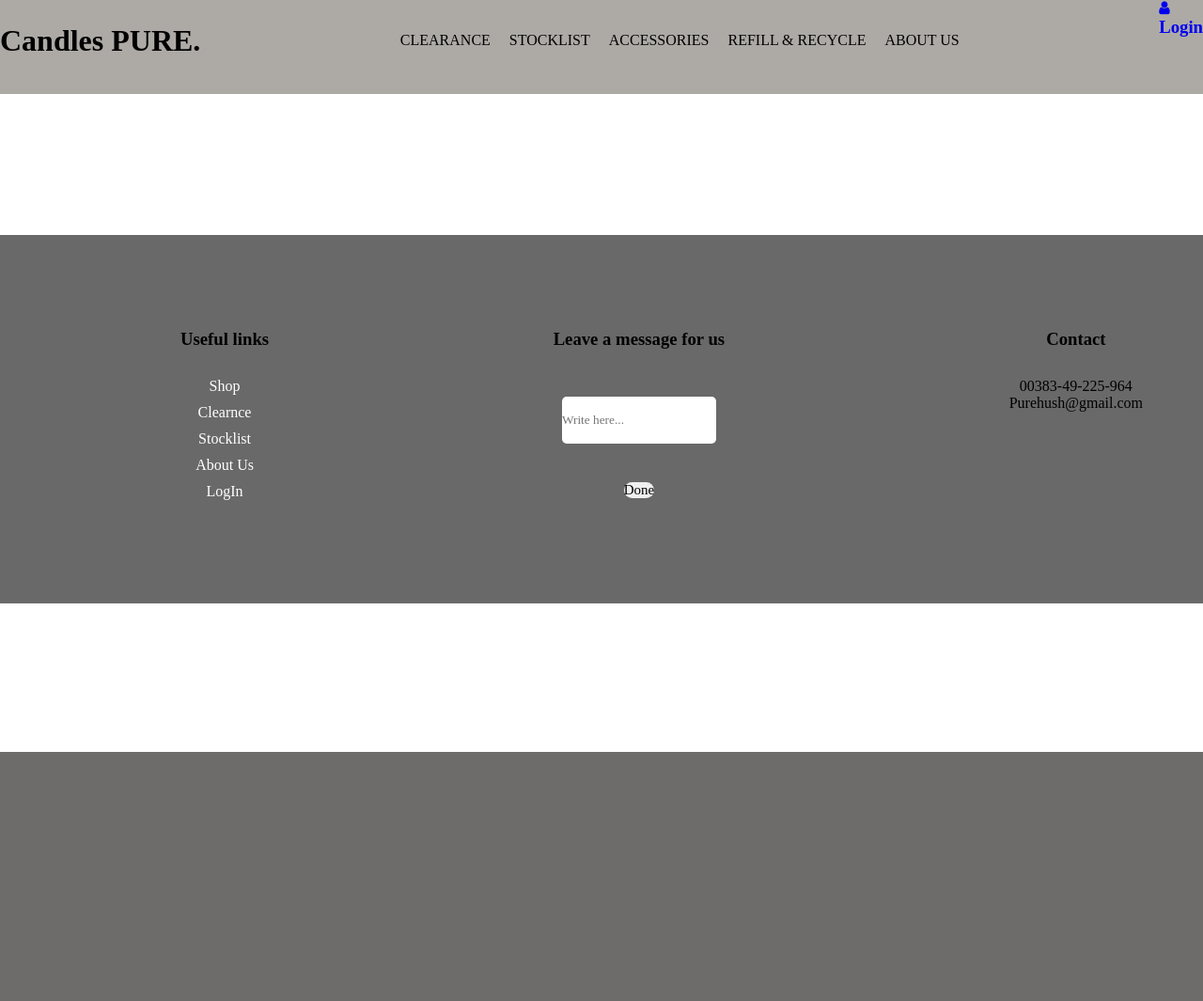
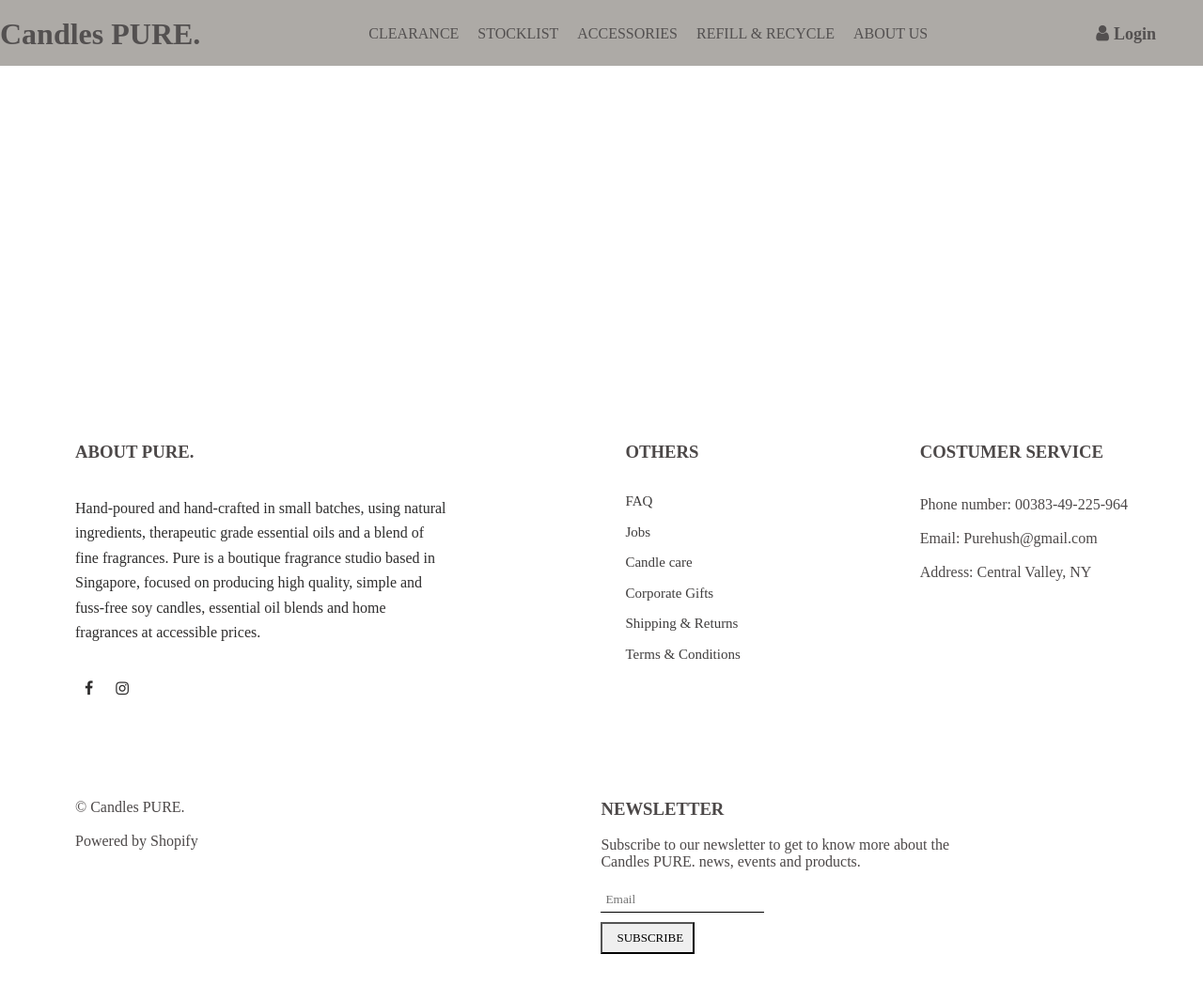
Before and after one commit to SumeaZ/Project, a PHP site: page /home.html in a window 1280 px wide; the page is wider, and only the part inside the window is pictured. Shown: that part at 94% size. Before the commit the page ends 800 px from the top of that part, so only its background shows below. Run offline with PHP 8.4, Linux system fonts and the light colour scheme.

Commit message:
i bona edhe do ndryshme ne footer

```diff
--- a/home.css
+++ b/home.css
@@ -8,23 +8,26 @@
 }
 header{
     width: 100%;
-    height: 100px;
+    height: 70px;
     background-color: rgb(173, 170, 166);
+    position: sticky;
+    top: 0;
+    color: rgb(83, 80, 80);
 }
+
 .heading{
     display: flex;
     flex-wrap: wrap;
     justify-content: space-between;
     flex-direction: row;
-
-
 }
 .name{
     display: flex;
     justify-content: center;
 }
 .name > h1 {
-    margin-top: 25px;
+    margin-top: 18px;
+    color: rgb(83, 80, 80);
 
 }
 
@@ -32,63 +35,152 @@
     display: flex;
     justify-content: space-between;
     flex-wrap: wrap;
-    margin-top: 34px;
+    margin-top: 27px;
 
 }
 
 .middle > ul > li > a{
     padding: 10px;
-    color: black;
+    color: rgb(83, 80, 80);
+}
+
+li a:hover{
+    border-bottom: 1px solid rgb(43, 42, 42);
+}
+
+.search{
+    display: flex;
+    justify-content: center;
+    margin-top: 26px;
+    margin-right: 50px;
+
+}
+.search a i{
+    color: rgb(83, 80, 80);
+    font-size: larger;
+    padding-right: 5px;
+
+}
+.search h3{
+    color: rgb(83, 80, 80);
+    font-size: large;
+    display: inline;
 }
 
 
-li a:hover{
-<<<<<<< HEAD
-    border-bottom: 1px solid rgb(0, 0, 0);
-=======
-    background-color: dimgray;
-    font-size: large;
+
+
+.footeri-1{
+    margin-top: 400px;
+    width: 100%;
+    /* background-color: dimgray; */
+    display: flex;
+    flex-wrap: wrap;
+
+    justify-content: space-between;
+    color: rgb(76, 72, 72);
+    text-align: center;
 
 }
-.footer{
-    margin-top: 150px;
-    width: 80%;
-    padding: 100px 15%;
-    background-color: dimgray;
-    display: flex;
-    justify-content: space-between;
-    font-family: Baskerville Old Face;
->>>>>>> 0e7f887b44a2986f0149eb26260ad40ecf4fc304
-    color: white;
+
+.col-1{
+    margin-left: 80px;
+    text-align: left;
+    color: rgb(76, 72, 72);
 }
 
-.footer div{
-    text-align: center;
-}
-.col-2{
-    flex-grow: 2;
-}
-
-.footer div h3 {
-    margin-bottom: 30px;
-}
-.col-1 a {
+.col-1 p {
     display: block;
     text-decoration: none;
     margin-bottom: 10px;
-    color: white;
+    color: rgb(46, 45, 45);
+    font-style: normal;
+    text-align: left;
+    line-height: 1.65;
 }
-form input {
-    margin-bottom: 40px;
-    margin-top: 20px;
-    border-radius: 5px;
-    height: 50px;
-    border: none;
-}
-form button {
-    border-radius: 40px;
-    border: none;
-    cursor: pointer;
-    font-size: 15px;
+.col-1 a{
+    padding: 10px;
+    color: rgb(46, 45, 45);
+    font-size: medium;
 
 }
+
+.col-2{
+    text-align: center;
+    margin-left: 80px;
+}
+.col-2 h3 {
+    margin-bottom: 30px;
+    text-align: left;
+
+}
+.col-2 p{
+    text-decoration: none;
+    margin-bottom: 10px;
+    color: rgb(63, 61, 61);
+    font-style: normal;
+    text-align: left;
+    line-height: 1.50;
+    font-size: 15px;
+}
+.col-2 p:hover {
+    color:rgb(0, 0, 0) ;
+}
+
+.col-3 {
+    text-align: left;
+    margin-right: 80px;
+    margin-left: 80px;
+}
+.col-3 p:hover {
+    color:rgb(0, 0, 0) ;
+}
+
+.footer-2{
+    display: flex;
+    flex-wrap: wrap;
+    justify-content: space-between;
+    text-align: center;
+    margin-top: 100px;
+    color: rgb(76, 72, 72);
+    margin-bottom: 50px;
+}
+.left{
+    margin-left: 80px;
+    text-align: left;
+    margin-bottom: 100px;
+}
+.left a{
+    color: rgb(76, 72, 72);
+}
+
+.right {
+    margin-right: 270px;
+    margin-left: 80px;
+
+}
+.right h3{
+    text-align: left;
+}
+.right p{
+    text-align: left;
+}
+.form{
+    text-align: left;
+}
+.email{
+    align-items: flex-start;
+    border: none;
+    border-bottom: 1px solid black;
+    margin-bottom: 5px;
+    padding: 5px 5px;
+}
+.sub{
+    appearance: none;
+    cursor: pointer;
+    width: 100px;
+    padding: 7px 15px;
+    margin-top: 5px;
+    font-size: small;
+
+}
--- a/home.html
+++ b/home.html
@@ -37,29 +37,83 @@
         </div>
     </header>
 
-    <div class="footer">
-        <div class="col-1">
-            <h3>Useful links</h3>
-            <a href="+">Shop</a>
-            <a href="+">Clearnce</a>
-            <a href="+">Stocklist</a>
-            <a href="+">About Us</a>
-            <a href="+">LogIn</a>
-        </div>
 
-        <div class="col-2">
-            <h3>Leave a message for us</h3>
-            <form >
-                <input type="text" placeholder="Write here..." required>
-                 <br>
-                <button type="button">Done</button>
+
+   <footer>
+
+       <div class="footeri-1">
+
+           <div class="col-1">
+             <h3>ABOUT PURE.</h3>
+             <br>
+             <br>
+             <p>
+                Hand-poured and hand-crafted in small batches, using natural
+                <br>
+                ingredients, therapeutic grade essential oils and a blend of
+                <br>
+                fine fragrances. Pure is a boutique fragrance studio based in
+                <br>
+                Singapore, focused on producing high quality, simple and
+                <br>
+                fuss-free soy candles, essential oil blends and  home
+                <br>
+                fragrances at accessible prices.
+             </p>
+             <br>
+             <a href="#" class="fa fa-facebook"></a>
+             <a href="#" class="fa fa-instagram"></a>
+           </div>
+
+           <div class="col-2">
+               <h3>OTHERS</h3>
+               <P>FAQ</P>
+               <p>Jobs</p>
+               <p>Candle care</p>
+               <p>Corporate Gifts</p>
+               <p>Shipping & Returns</p>
+               <p>Terms & Conditions</p>
+           </div>
+
+           <div class="col-3">
+              <h3>COSTUMER SERVICE</h3>
+              <br>
+              <br>
+              <p>Phone number: 00383-49-225-964 </p>
+              <br>
+              <p>Email: Purehush@gmail.com</p>
+              <br>
+              <p>Address: Central Valley, NY</p>
+
+           </div>
+      </div>
+
+      <div class="footer-2">
+           <div class="left">
+            <a href="home.html">© Candles PURE. </a> <br> <br>
+            <a href="https://www.shopify.com/" target="_blank">Powered by Shopify</a>
+
+           </div>
+
+           <div class="right">
+            <h3>NEWSLETTER</h3>
+            <br>
+            <p>Subscribe to our newsletter to get to know more about the
+            <br>Candles PURE. news, events and products.</p>
+            <br>
+            <form class="form">
+               <input type="email" placeholder="Email" class="email" required>
+               <br>
+              <button type="submit" class="sub">SUBSCRIBE</button>
             </form>
-        </div>
-        <div class="col-3">
-            <h3>Contact</h3>
-            <p>00383-49-225-964 <br>Purehush@gmail.com</p>
-        </div>
-    </div>
+
+
+
+
+           </div>
+      </div>
+ </footer>
+
 
 </body>
 </html>
```
